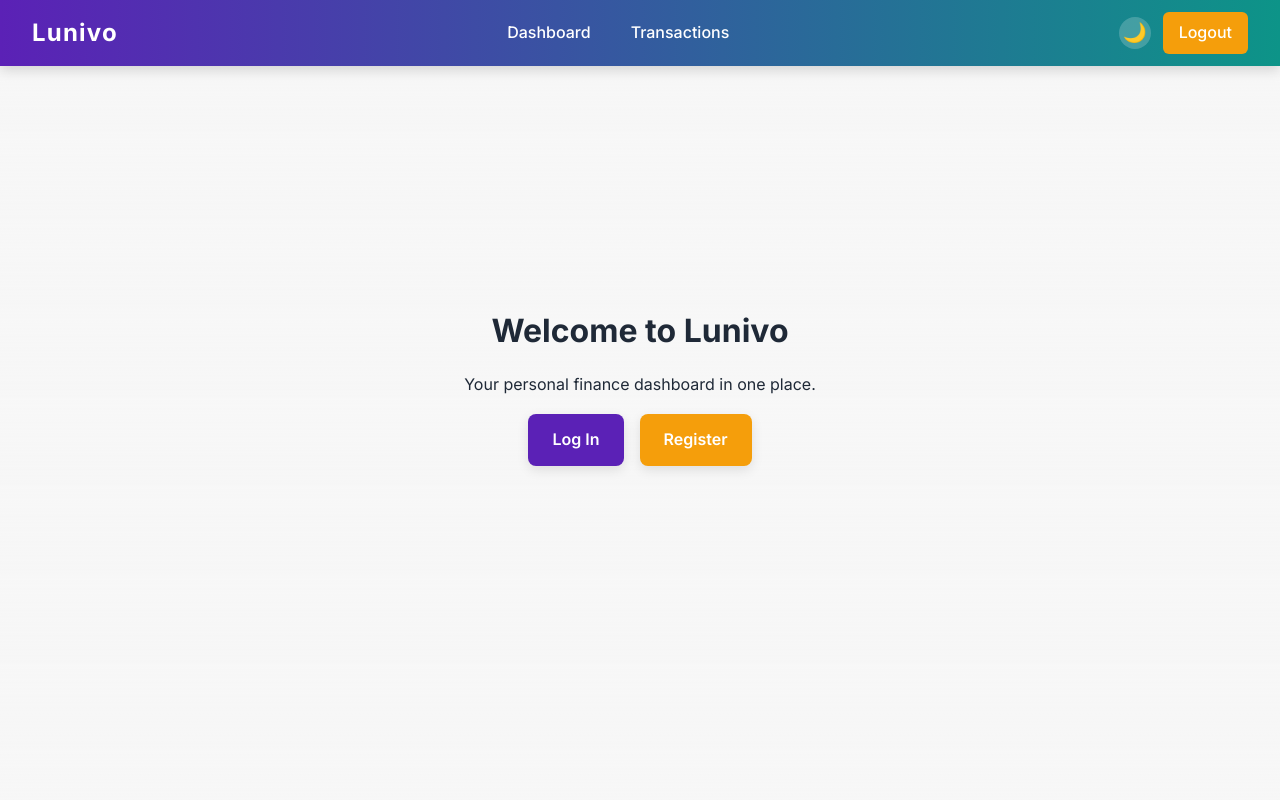
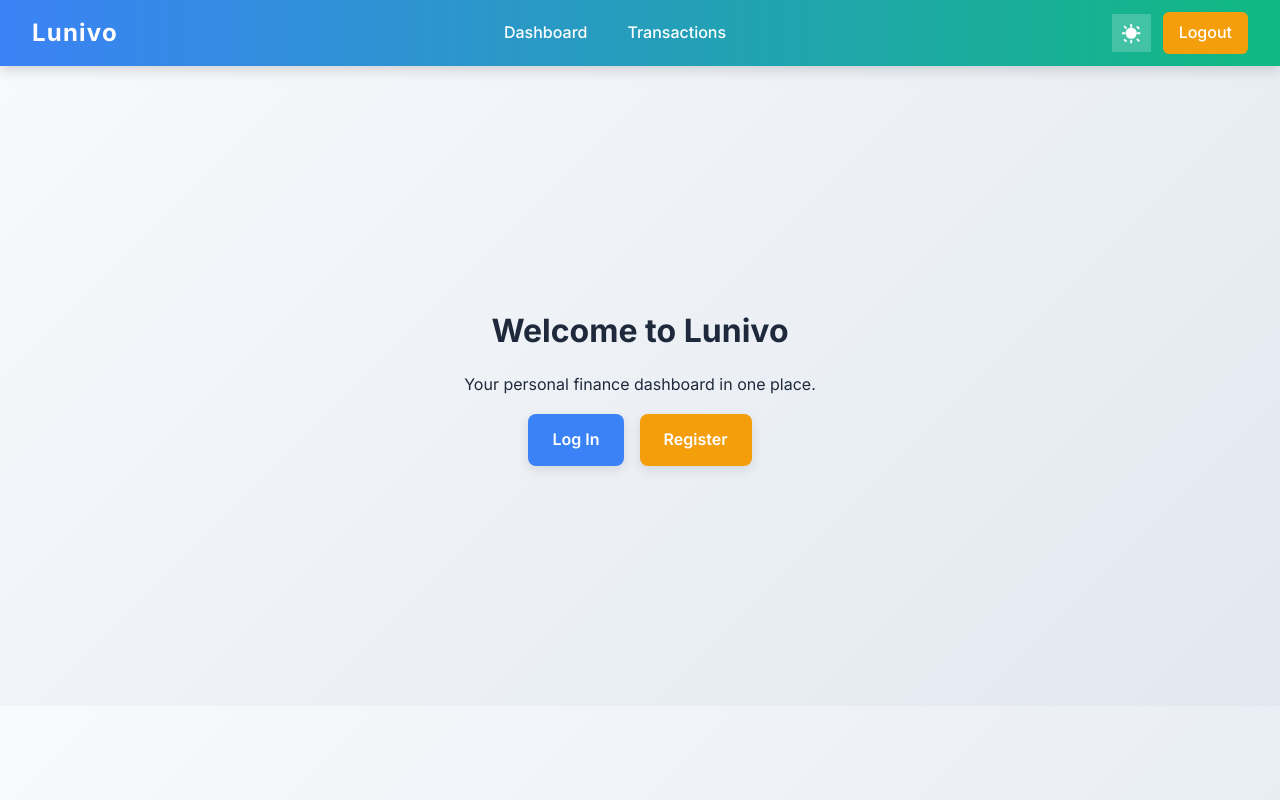
Before and after one commit to FabianC1/Lunivo, a Next.js app: page / in a window 1280 px wide. Built offline with nearby package versions, Linux system fonts and the light colour scheme.

Commit message:
Upgrade Next.js to 16.1.6 and fix API route params for async handling

```diff
--- a/app/api/transactions/[id]/route.ts
+++ b/app/api/transactions/[id]/route.ts
@@ -2,19 +2,21 @@ import { NextRequest, NextResponse } from 'next/server';
 import { connectToDatabase } from '../../../../lib/mongodb';
 import Transaction from '../../../../models/Transaction';
 
-export async function PUT(req: NextRequest, { params }: { params: { id: string } }) {
+export async function PUT(req: NextRequest, { params }: { params: Promise<{ id: string }> }) {
+  const { id } = await params;
   const data = await req.json();
   await connectToDatabase();
-  const tx = await Transaction.findByIdAndUpdate(params.id, data, { new: true });
+  const tx = await Transaction.findByIdAndUpdate(id, data, { new: true });
   if (!tx) {
     return NextResponse.json({ error: 'Not found' }, { status: 404 });
   }
   return NextResponse.json({ transaction: tx });
 }
 
-export async function DELETE(req: NextRequest, { params }: { params: { id: string } }) {
+export async function DELETE(req: NextRequest, { params }: { params: Promise<{ id: string }> }) {
+  const { id } = await params;
   await connectToDatabase();
-  const tx = await Transaction.findByIdAndDelete(params.id);
+  const tx = await Transaction.findByIdAndDelete(id);
   if (!tx) {
     return NextResponse.json({ error: 'Not found' }, { status: 404 });
   }
--- a/components/Navbar.module.css
+++ b/components/Navbar.module.css
@@ -48,14 +48,22 @@
   background: rgba(255,255,255,0.2);
   border: none;
   color: inherit;
-  font-size: 1.2rem;
-  border-radius: 50%;
-  width: 2rem;
-  height: 2rem;
+  width: 2.4rem;
+  height: 2.4rem;
   display: flex;
   align-items: center;
   justify-content: center;
-  transition: background 0.2s;
+  transition: background 0.2s, transform 0.2s;
+}
+
+.toggle:hover {
+  background: rgba(255,255,255,0.3);
+  transform: scale(1.1);
+}
+
+.icon {
+  width: 1.4rem;
+  height: 1.4rem;
 }
 
 .toggle:hover {
--- a/components/Navbar.tsx
+++ b/components/Navbar.tsx
@@ -19,8 +19,37 @@ export default function Navbar() {
         </li>
       </ul>
       <div className={styles.actions}>
-        <button onClick={toggleTheme} className={styles.toggle} aria-label="Toggle dark mode">
-          {theme === "light" ? "🌙" : "☀️"}
+        <button
+          onClick={toggleTheme}
+          className={styles.toggle}
+          aria-label={theme === "light" ? "Switch to dark mode" : "Switch to light mode"}
+        >
+          {theme === "light" ? (
+            <svg
+              xmlns="http://www.w3.org/2000/svg"
+              viewBox="0 0 24 24"
+              fill="currentColor"
+              className={styles.icon}
+            >
+              <path
+                d="M12 2a1 1 0 011 1v2a1 1 0 11-2 0V3a1 1 0 011-1zM12 19a1 1 0 011 1v2a1 1 0 11-2 0v-2a1 1 0 011-1zM4.22 4.22a1 1 0 011.415 0l1.414 1.415a1 1 0 11-1.414 1.414L4.22 5.636a1 1 0 010-1.415zM17.95 17.95a1 1 0 011.414 0l1.415 1.414a1 1 0 01-1.415 1.415l-1.414-1.415a1 1 0 010-1.414zM2 12a1 1 0 011-1h2a1 1 0 110 2H3a1 1 0 01-1-1zM19 11a1 1 0 100 2h2a1 1 0 100-2h-2zM4.22 19.78a1 1 0 011.415-1.415l1.414 1.415a1 1 0 01-1.414 1.414l-1.415-1.414a1 1 0 010-1.415zM17.95 6.05a1 1 0 011.414-1.414l1.415 1.415a1 1 0 01-1.415 1.414L17.95 6.05z"
+              />
+              <path
+                d="M12 6a6 6 0 100 12 6 6 0 000-12z"
+              />
+            </svg>
+          ) : (
+            <svg
+              xmlns="http://www.w3.org/2000/svg"
+              viewBox="0 0 24 24"
+              fill="currentColor"
+              className={styles.icon}
+            >
+              <path
+                d="M21.752 15.002A9 9 0 0112 3v0a1 1 0 000 2 7 7 0 107.752 7.752 1 1 0 002 0z"
+              />
+            </svg>
+          )}
         </button>
         <Link href="/login" className={styles.logout}>
           Logout
--- a/package.json
+++ b/package.json
@@ -14,7 +14,7 @@
     "clsx": "^2.1.1",
     "date-fns": "^4.1.0",
     "mongoose": "^9.2.4",
-    "next": "14.0.0",
+    "next": "^16.1.6",
     "react": "^18",
     "react-chartjs-2": "^5.3.1",
     "react-dom": "^18"
@@ -24,8 +24,8 @@
     "@types/node": "^20",
     "@types/react": "^18",
     "@types/react-dom": "^18",
-    "eslint": "^8",
-    "eslint-config-next": "14.0.0",
+    "eslint": "^10.0.3",
+    "eslint-config-next": "^16.1.6",
     "typescript": "^5"
   }
 }
--- a/styles/globals.css
+++ b/styles/globals.css
@@ -14,13 +14,7 @@ body {
 
 body {
   color: var(--text-color);
-  background-color: var(--bg-color);
-  background: linear-gradient(
-      to bottom,
-      transparent,
-      rgb(var(--background-end-rgb))
-    )
-    rgb(var(--background-start-rgb));
+  background: var(--bg-gradient);
   font-family: 'Inter', sans-serif;
   line-height: 1.6;
   transition: background-color 0.3s ease, color 0.3s ease;
--- a/styles/variables.css
+++ b/styles/variables.css
@@ -1,47 +1,50 @@
 :root {
   /* base colors */
-  --bg-color: #F7F7F7;
-  --text-color: #1F2937;
-  --primary-color: #5B21B6; /* richer indigo */
-  --accent-color: #0D9488; /* teal-ish for contrast */
+  --bg-color: #F8FAFC; /* soft off-white */
+  --text-color: #1E293B; /* dark slate */
+  --primary-color: #3B82F6; /* modern blue */
+  --accent-color: #10B981; /* green for success */
   --highlight-color: #F59E0B; /* amber for highlights */
   --card-color: #FFFFFF;
-  --navbar-color: linear-gradient(90deg, #5B21B6 0%, #0D9488 100%);
+  --navbar-color: linear-gradient(90deg, #3B82F6 0%, #10B981 100%);
+  --bg-gradient: linear-gradient(135deg, #F8FAFC 0%, #E2E8F0 100%);
 
   /* rgb helpers for the gradient used in globals.css */
-  --foreground-rgb: 17, 24, 39;
-  --background-start-rgb: 247, 247, 247;
-  --background-end-rgb: 247, 247, 247;
+  --foreground-rgb: 30, 41, 59;
+  --background-start-rgb: 248, 250, 252;
+  --background-end-rgb: 226, 232, 240;
 }
 
 /* dark mode variables triggered either by system preference or data-theme attribute */
 @media (prefers-color-scheme: dark) {
   :root {
-    --bg-color: #1E1E2F;
-    --text-color: #E5E7EB;
-    --primary-color: #818CF8; /* lighter indigo for dark */
+    --bg-color: #0F172A; /* dark slate */
+    --text-color: #F1F5F9; /* light gray */
+    --primary-color: #60A5FA; /* lighter blue */
     --accent-color: #34D399; /* light green */
     --highlight-color: #FBBF24;
-    --card-color: #2A2A3E;
-    --navbar-color: linear-gradient(90deg, #818CF8 0%, #34D399 100%);
+    --card-color: #1E293B; /* darker card */
+    --navbar-color: linear-gradient(90deg, #60A5FA 0%, #34D399 100%);
+    --bg-gradient: linear-gradient(135deg, #0F172A 0%, #1E293B 100%);
 
-    --foreground-rgb: 229, 231, 235;
-    --background-start-rgb: 30, 30, 47;
-    --background-end-rgb: 30, 30, 47;
+    --foreground-rgb: 241, 245, 249;
+    --background-start-rgb: 15, 23, 42;
+    --background-end-rgb: 30, 41, 59;
   }
 }
 
 /* allow manual toggle by setting data-theme="dark" on <html> or <body> */
 [data-theme='dark'] {
-  --bg-color: #1E1E2F;
-  --text-color: #E5E7EB;
-  --primary-color: #818CF8;
+  --bg-color: #0F172A;
+  --text-color: #F1F5F9;
+  --primary-color: #60A5FA;
   --accent-color: #34D399;
   --highlight-color: #FBBF24;
-  --card-color: #2A2A3E;
-  --navbar-color: linear-gradient(90deg, #818CF8 0%, #34D399 100%);
+  --card-color: #1E293B;
+  --navbar-color: linear-gradient(90deg, #60A5FA 0%, #34D399 100%);
+  --bg-gradient: linear-gradient(135deg, #0F172A 0%, #1E293B 100%);
 
-  --foreground-rgb: 229, 231, 235;
-  --background-start-rgb: 30, 30, 47;
-  --background-end-rgb: 30, 30, 47;
+  --foreground-rgb: 241, 245, 249;
+  --background-start-rgb: 15, 23, 42;
+  --background-end-rgb: 30, 41, 59;
 }
```
Also changed, not shown: tsconfig.json (+21 -6 lines), next-env.d.ts, 2 other files (tests, documents, lock files or other folders).
